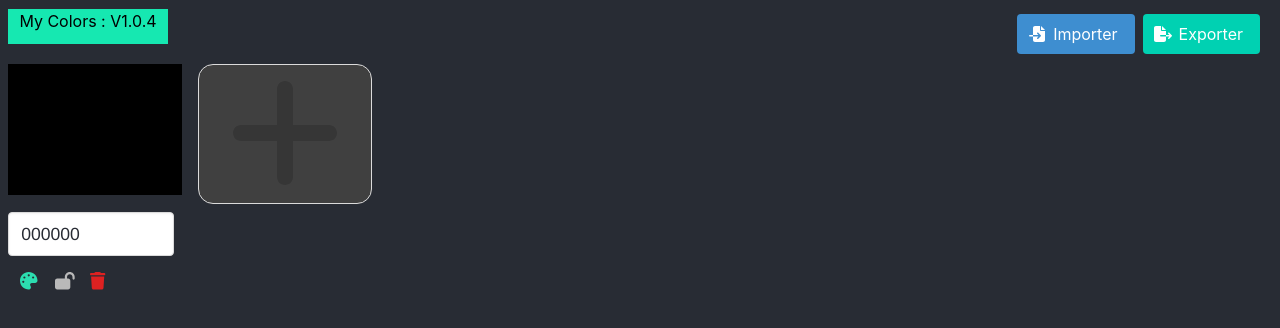
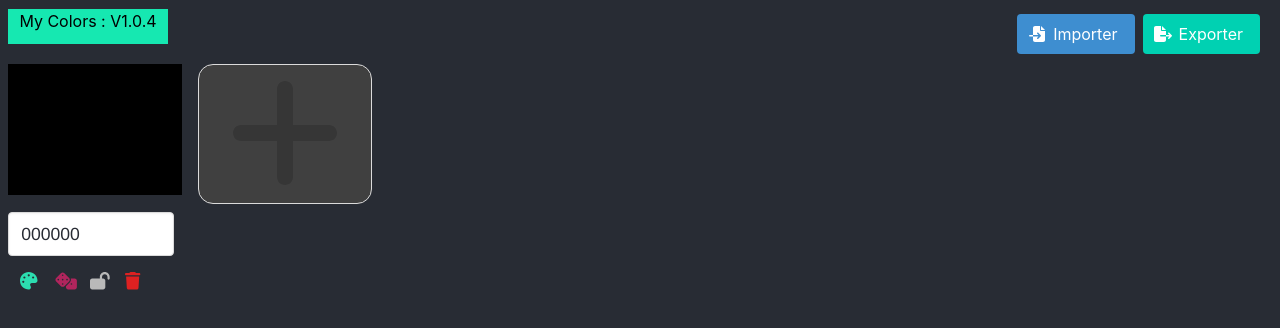
Before and after one commit to MaloryUmbrella/My-colors, a React (Create React App) app: page / in a window 1280 px wide. Both pictures are taken after a click on the element 95 px from the left and 133 px from the top of the page. Shown: the top 328 px of the page. Built offline with nearby package versions, Linux system fonts and the light colour scheme.

Commit message:
Add randomColor generator for palette

```diff
--- a/src/components/atomes/div_color.js
+++ b/src/components/atomes/div_color.js
@@ -1,7 +1,7 @@
 import React from 'react';
 import { FontAwesomeIcon } from '@fortawesome/react-fontawesome';
-import { faTrash, faLockOpen, faLock, faChevronRight, faChevronLeft, faPalette } from '@fortawesome/free-solid-svg-icons';
-import { deletePalette, lockPalette, unlockPalette, rgbToHex, isFirst, isMiddle, isLast, onNextPalette, onPreviousPalette, colorWithoutHash, changeColor } from '../functions';
+import { faTrash, faLockOpen, faLock, faChevronRight, faChevronLeft, faPalette, faDice } from '@fortawesome/free-solid-svg-icons';
+import { deletePalette, lockPalette, unlockPalette, rgbToHex, isFirst, isMiddle, isLast, onNextPalette, onPreviousPalette, colorWithoutHash, changeColor, generateRandomPalette } from '../functions';
 
 class DivColor extends React.Component {
     changeColor = (color, div, props) => {
@@ -94,6 +94,9 @@ class DivColor extends React.Component {
                         <FontAwesomeIcon color="#2CDEB0" icon={faPalette} size="lg" />
                     </div>
                     <div className="btn btn-circle">
+                        <FontAwesomeIcon color="#B1255D" icon={faDice} size="lg" onClick={(event) => generateRandomPalette(event.currentTarget, this.props.id, this.props.state, this.props.ids)}/>
+                    </div>
+                    <div className="btn btn-circle">
                         {
                             [
                                 this.props.state.state.locked[this.props.id - 1] === true ? (
--- a/src/components/functions/index.js
+++ b/src/components/functions/index.js
@@ -326,3 +326,15 @@ export function randomColor(withoutHash) {
 
   return color
 }
+
+export function generateRandomPalette(target, div, props, input) {
+  let new_color = randomColor(false);
+
+  target.classList.add("fa-bounce");
+
+  changeColor(new_color, div, props, input);
+
+  setTimeout(function() {
+    target.classList.remove("fa-bounce");
+  }, 800);
+}
--- a/src/index.css
+++ b/src/index.css
@@ -119,7 +119,7 @@ code {
   position: relative;
   padding-right: 1em;
   padding-left: 0;
-  margin-bottom: 150px;
+  margin-bottom: 170px;
   width: 190px;
   height: 100px;
 }
```
